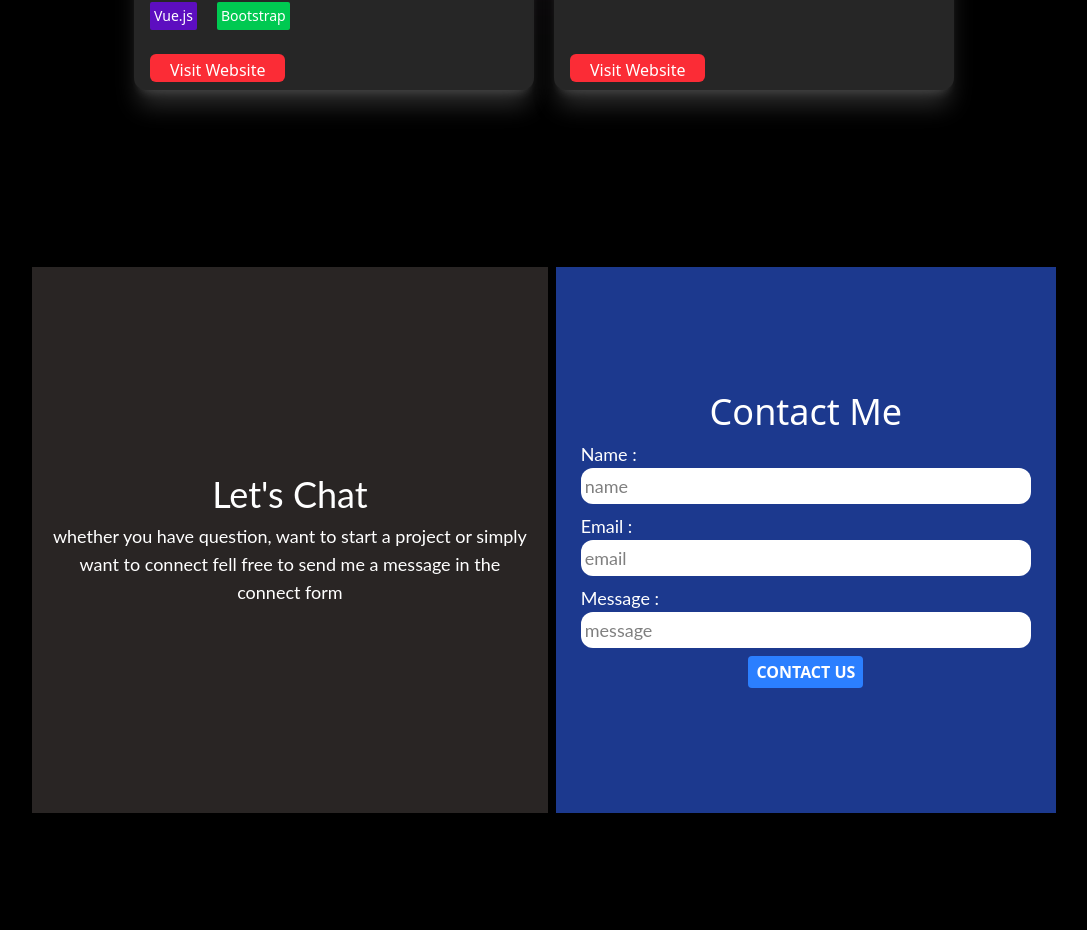
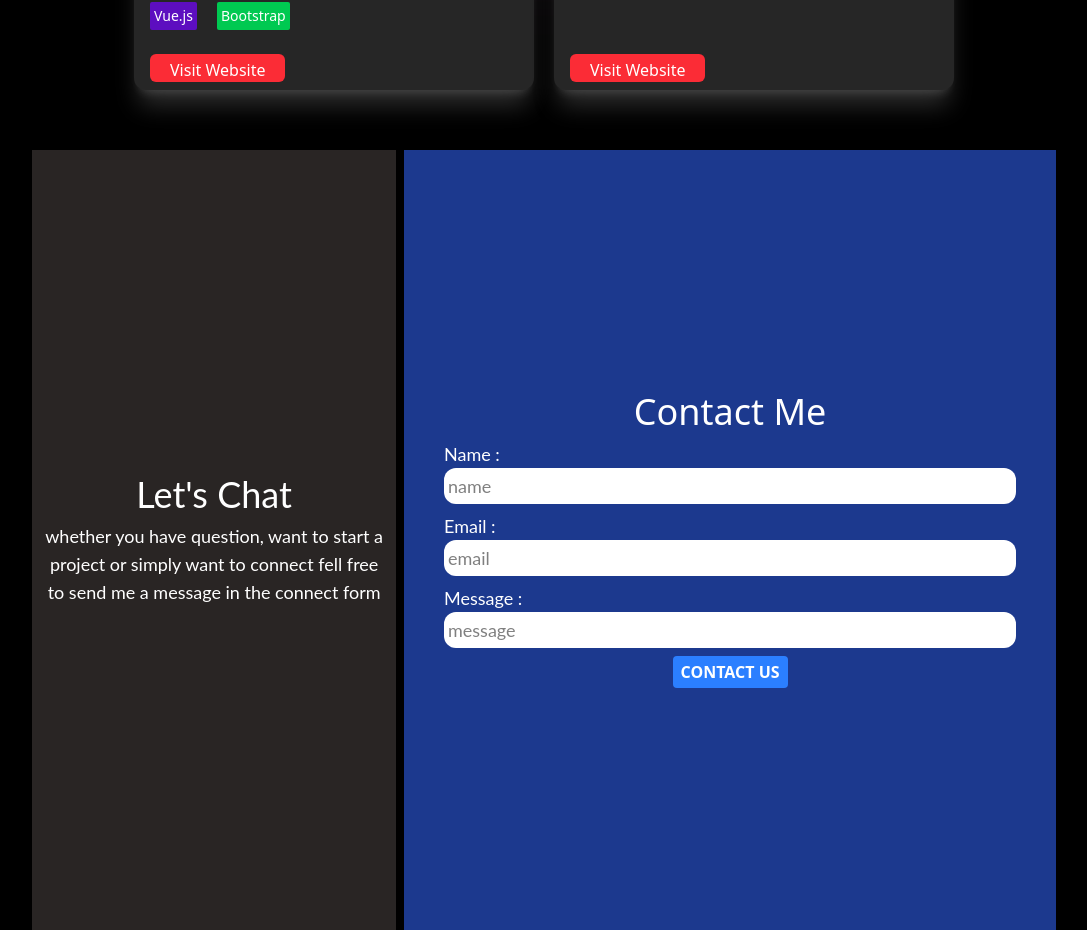
Before and after one commit to cepiseptiyana/portfolio_fullstack, a React (Vite) app: page / in a window 1280 px wide. Shown: the part 2208-3138 px from the top of the page, without its empty margins (96-1183 px from the left). Built offline with nearby package versions, Linux system fonts and the light colour scheme.

Commit message:
feat:change style contact width

```diff
--- a/src/components/Fragments/Contact.jsx
+++ b/src/components/Fragments/Contact.jsx
@@ -28,7 +28,7 @@ const Contact = () => {
       <section className="section_contact bg-black pt-5 w-full h-screen flex justify-center items-center text-white">
         <div className="wrapper_contact lg:w-[80%] md:w-[90%] w-[100%] h-[100%] flex md:flex-row flex-col justify-center items-center gap-2">
           {/* column_1 */}
-          <div className="wrapper_text w-[80%] md:h-[70%] h-[50%] font-[Lato,sans-serif] lg:text-lg md:text-md sm:text-sm p-5 bg-stone-800 hover:shadow-2xl hover:shadow-white hover:translate-y-[-5px] hover:rounded-xl flex flex-col gap-2 justify-center items-center transition-all duration-300">
+          <div className="wrapper_text pl-2 pr-2 md:w-[50%] w-[90%] h-[100%] font-[Lato,sans-serif] lg:text-lg md:text-md sm:text-sm bg-stone-800 hover:shadow-2xl hover:shadow-white hover:translate-y-[-5px] hover:rounded-xl flex flex-col gap-2 justify-center items-center transition-all duration-300">
             <h1 className="capitalize lg:text-4xl md:text-3xl text-4xl">
               Let's chat
             </h1>
@@ -39,7 +39,7 @@ const Contact = () => {
           </div>
 
           {/* column_2 */}
-          <div className="wrapper_input w-[80%] md:h-[70%] h-[50%] bg-blue-900 hover:shadow-2xl hover:shadow-white hover:translate-y-[-5px] hover:rounded-xl flex flex-col justify-center items-center gap-2 transition-all duration-300">
+          <div className="wrapper_input pl-2 pr-2 w-[90%] h-[100%] bg-blue-900 hover:shadow-2xl hover:shadow-white hover:translate-y-[-5px] hover:rounded-xl flex flex-col justify-center items-center gap-2 transition-all duration-300">
             <h1 className="capitalize lg:text-4xl md:text-3xl text-4xl">
               contact me
             </h1>
```
